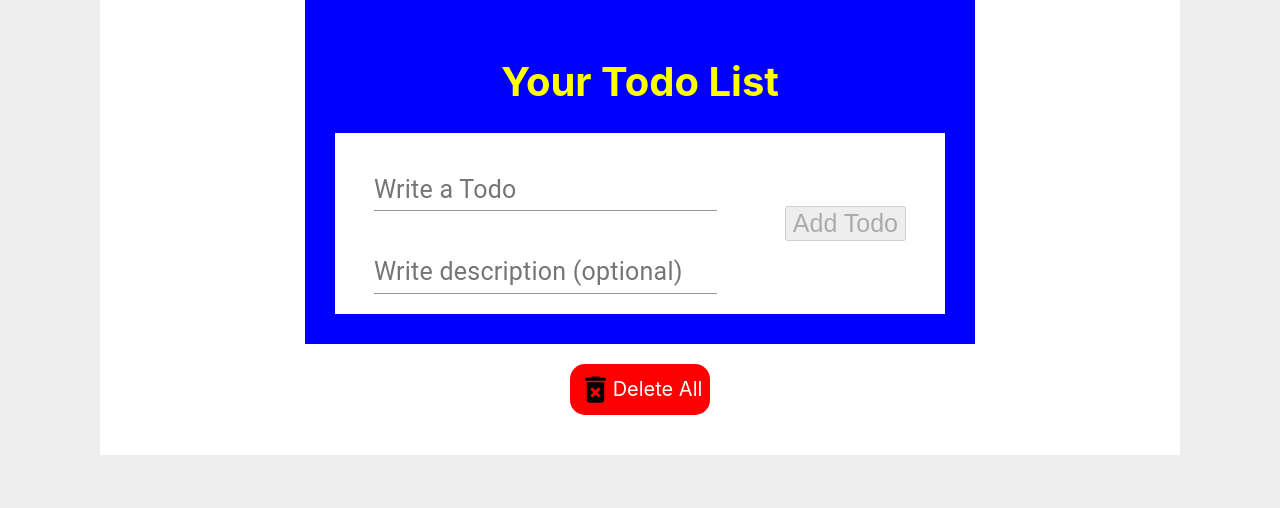
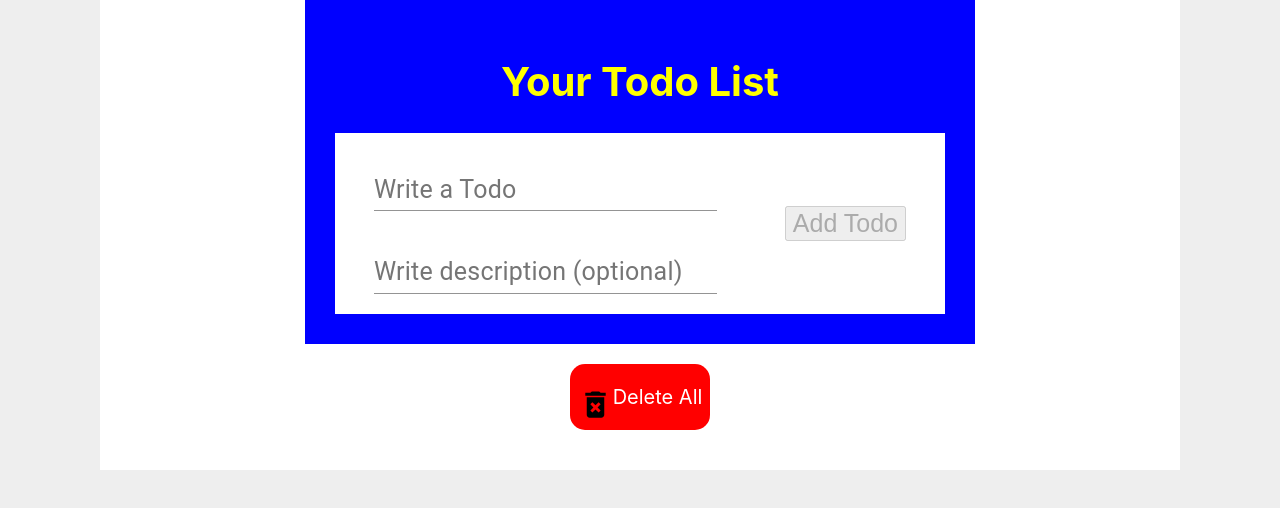
Before and after one commit to Nimish22211/Todolist, a React (Create React App) app: page / in a window 1280 px wide. Shown: the top 508 px of the page. Built offline with nearby package versions, Linux system fonts and the light colour scheme.

Commit message:
delete btn edit

```diff
--- a/src/Todo.css
+++ b/src/Todo.css
@@ -11,7 +11,7 @@
 .todoItem{
     min-width:90%;
     display: flex;
-    align-items: center;
+    align-items: start;
     padding:0 60px;
 }
 .center-else{
@@ -32,6 +32,7 @@ details{
 }
 #delIcon{
     font-size: 35px;
+    padding-top: 15px;
 }
 @media (max-width:1300px){
 
```
